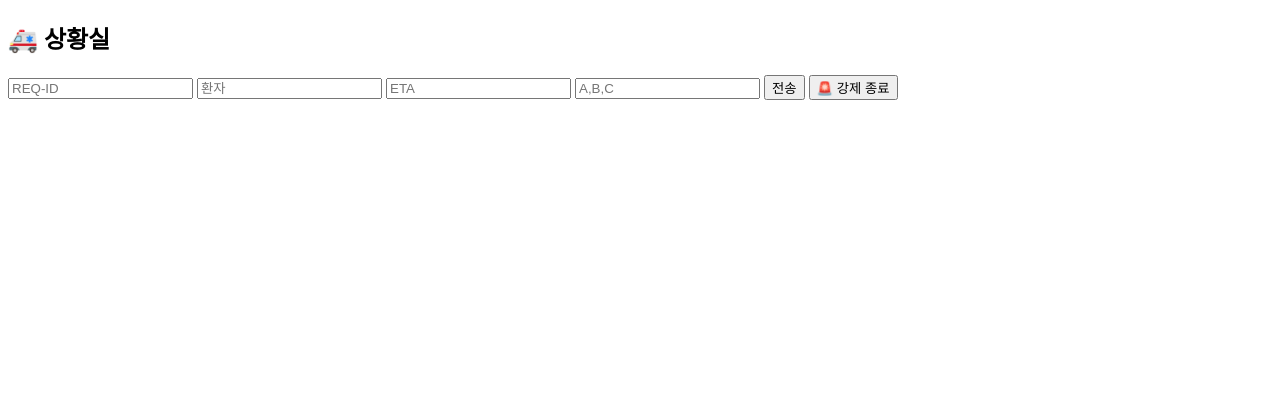
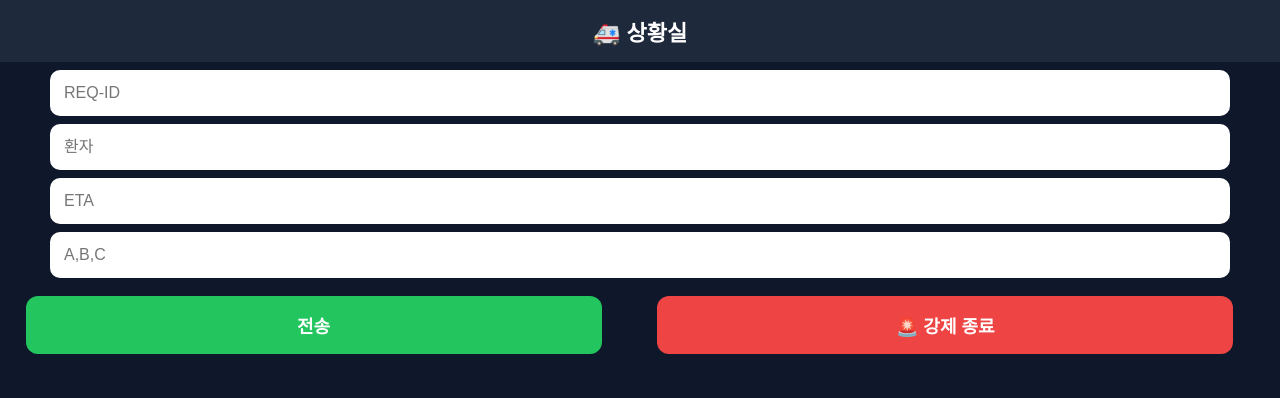
Before and after one commit to bandit1397/ER_AUTO_RESPONSE_APP, a Flask app: page /control in a window 1280 px wide. Shown: the top 398 px of the page. Run offline with Flask 3, Linux system fonts and the light colour scheme; some libraries are stand-ins or nearby versions.

Commit message:
Update control.html

```diff
--- a/templates/control.html
+++ b/templates/control.html
@@ -2,9 +2,138 @@
 <html lang="ko">
 <head>
 <meta charset="utf-8">
+<meta name="viewport" content="width=device-width, initial-scale=1.0">
 <title>상황실</title>
 
 <script src="https://cdn.socket.io/4.7.2/socket.io.min.js"></script>
+
+<style>
+
+body {
+  margin: 0;
+  font-family: Arial;
+  background: #0f172a;
+  color: white;
+}
+
+/* =========================
+   HEADER
+========================= */
+h2 {
+  text-align: center;
+  background: #1e293b;
+  margin: 0;
+  padding: 15px;
+  font-size: 22px;
+}
+
+/* =========================
+   INPUT AREA
+========================= */
+input {
+  width: 90%;
+  margin: 8px auto;
+  display: block;
+  padding: 14px;
+  font-size: 16px;
+  border-radius: 10px;
+  border: none;
+}
+
+/* =========================
+   BUTTON AREA
+========================= */
+button {
+  width: 45%;
+  margin: 10px 2%;
+  padding: 16px;
+  font-size: 18px;
+  border: none;
+  border-radius: 12px;
+  font-weight: bold;
+  cursor: pointer;
+}
+
+button:first-of-type {
+  background: #22c55e;
+  color: white;
+}
+
+button:last-of-type {
+  background: #ef4444;
+  color: white;
+}
+
+/* =========================
+   REQ DISPLAY
+========================= */
+#reqDisplay {
+  text-align: center;
+  font-size: 22px;
+  margin: 15px 0;
+  color: #38bdf8;
+  font-weight: bold;
+}
+
+/* =========================
+   RESULT AREA (현장용 카드)
+========================= */
+#result {
+  padding: 10px;
+}
+
+.result-item {
+  background: #1e293b;
+  margin: 10px;
+  padding: 15px;
+  border-radius: 12px;
+  font-size: 18px;
+  display: flex;
+  justify-content: space-between;
+  align-items: center;
+}
+
+/* 상태 색상 */
+.wait {
+  color: #facc15;
+  font-weight: bold;
+}
+
+.ok {
+  color: #22c55e;
+  font-weight: bold;
+}
+
+.no {
+  color: #ef4444;
+  font-weight: bold;
+}
+
+/* =========================
+   MOBILE OPTIMIZATION
+========================= */
+@media (max-width: 768px) {
+
+  h2 {
+    font-size: 26px;
+  }
+
+  input {
+    font-size: 18px;
+    padding: 18px;
+  }
+
+  button {
+    font-size: 20px;
+    padding: 20px;
+  }
+
+  .result-item {
+    font-size: 20px;
+  }
+}
+
+</style>
 </head>
 
 <body>
@@ -18,16 +147,18 @@
 
 <button onclick="send()">전송</button>
 <button onclick="closeRequest()">🚨 강제 종료</button>
-<div id="reqDisplay"></div>   <!-- ⭐ 추가 -->
+
+<div id="reqDisplay"></div>
 <div id="result"></div>
 
 <script>
 
 const SERVER = window.location.origin;
 let currentRequestID = null;
+
 async function send(){
 
-  // ⭐ 이미 있으면 유지, 없으면 생성
+  // ⭐ 기존 로직 그대로 유지
   if(!currentRequestID){
     currentRequestID = "REQ-" + Date.now();
   }
@@ -35,9 +166,9 @@ async function send(){
   const requestID = currentRequestID;
 
   document.getElementById("reqDisplay").innerHTML =
-    `<div style="font-size:20px; margin:10px;">
-       <b style="color:#38bdf8">REQ-ID:</b> ${requestID}
-     </div>`;
+    `<div>
+      REQ-ID: <b>${requestID}</b>
+    </div>`;
 
   const summary = document.getElementById("summary").value;
   const eta = document.getElementById("eta").value;
@@ -81,9 +212,28 @@ async function check(id){
     const data = await res.json();
 
     document.getElementById("result").innerHTML =
-      data.map(d =>
-        `${d.hospital} : ${d.response || "대기"}`
-      ).join("<br>");
+      data.map(d => {
+
+        let state = "대기";
+        let cls = "wait";
+
+        if(d.response === "가능"){
+          state = "가능";
+          cls = "ok";
+        }
+
+        if(d.response === "불가"){
+          state = "불가";
+          cls = "no";
+        }
+
+        return `
+          <div class="result-item">
+            <div>${d.hospital}</div>
+            <div class="${cls}">${state}</div>
+          </div>
+        `;
+      }).join("");
 
   }, 3000);
 }
```
